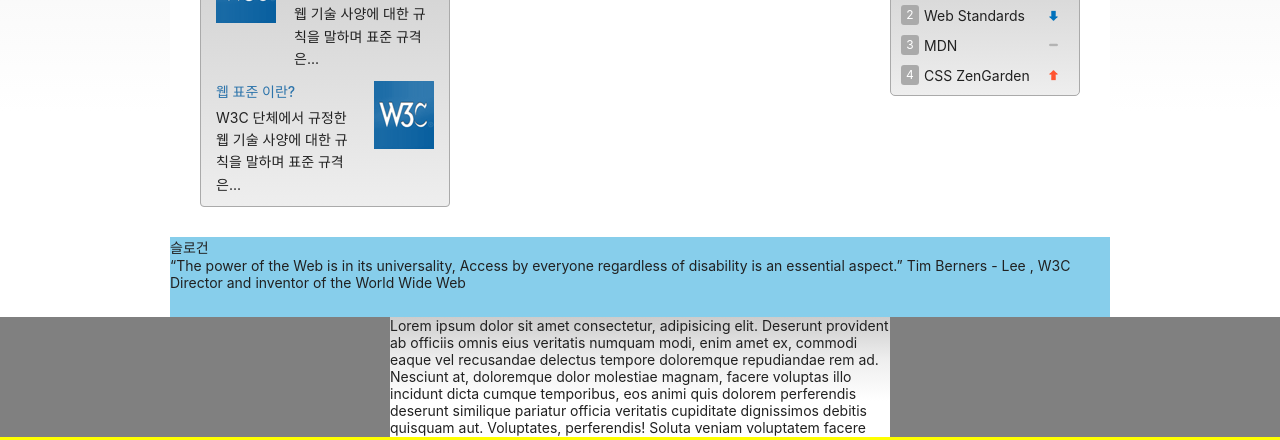
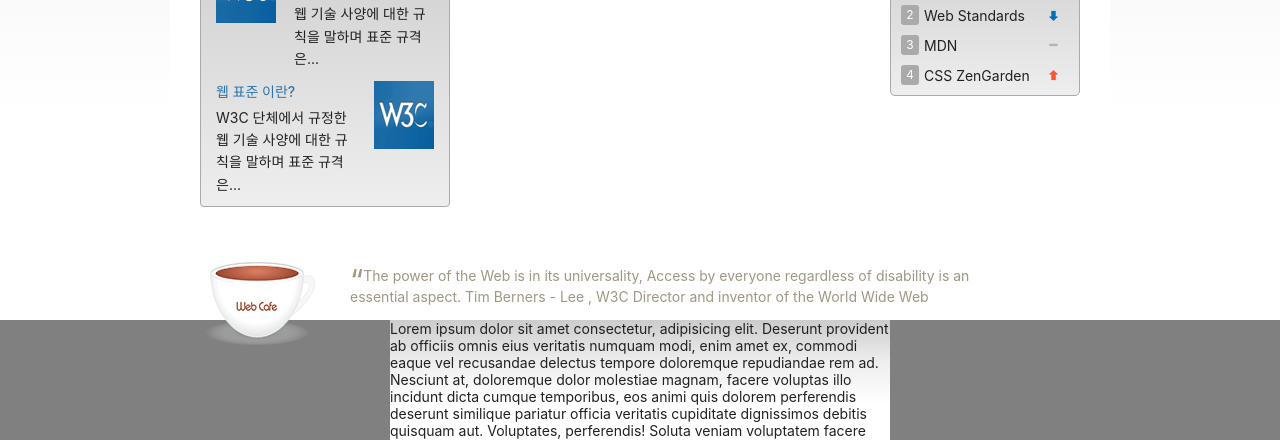
Before and after one commit to dallae28/HTML5, a website: page index.html in a window 1280 px wide. Shown: the part 644-1084 px from the top of the page. Drawn offline with Linux system fonts and the light colour scheme; a web font is replaced by a local one.

Commit message:
슬로건 디자인 완성

```diff
--- a/styles/style.css
+++ b/styles/style.css
@@ -764,9 +764,40 @@ body{
 
 /* 슬로건 */
 .slogan{
-  background: skyblue;
-  height: 10vh;
   clear: both;
+  position: relative;
+  padding: 15px 100px 15px 180px;
+}
+
+.slogan-title{
+  width: 110px;
+  height: 83px;
+  position: absolute;
+  line-height: 83px;
+  text-align: center;
+  bottom: -25px;
+  left: 35px;
+}
+
+.slogan-title::after {
+  content: "";
+  position: absolute;
+  top: 0;
+  left: 0;
+  width: 100%;
+  height: 100%;
+  background: url("./images/coffee.png") no-repeat 0 0;
+}
+.slogan-content {
+  color: #a09784;
+}
+.slogan-content q::before {
+  display: inline-block;
+  font-size: 3rem;
+  transform: translateY(10px);
+}
+.slogan-content q::after {
+  content: "";
 }
 
 /* 푸터 */
```
